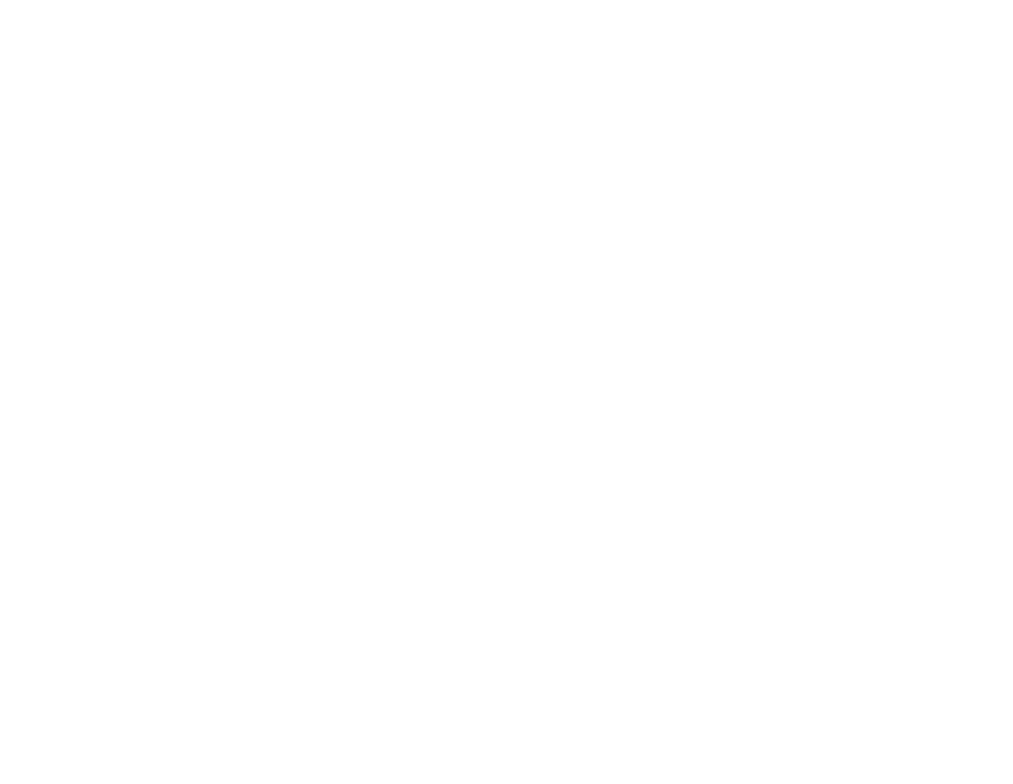
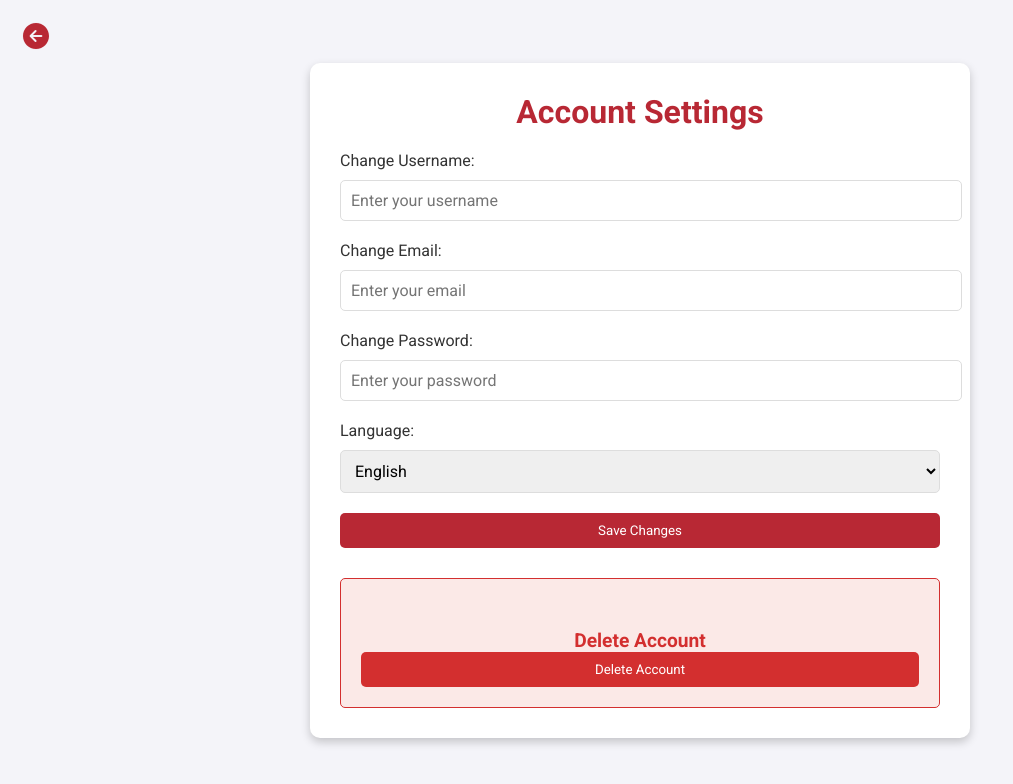
Before and after one commit to LucasVince/MIIM-Music, a plain HTML site: page client/user/user.html in a window 1280 px wide. Shown: the whole page, without its empty margins (0-1013 px from the left). Drawn offline with nearby package versions, Linux system fonts and the light colour scheme.

Commit message:
front-end done

```diff
--- a/client/index/iframes/add instrument/add instrument.css
+++ b/client/index/iframes/add instrument/add instrument.css
@@ -7,3 +7,64 @@
     font-family: 'Roboto', sans-serif;
     user-select: none;
 }
+
+body {
+    font-family: Arial, sans-serif;
+    background-color: #f4f4f9;
+    margin: 0;
+    padding: 0;
+    display: flex;
+    justify-content: center;
+    align-items: center;
+    height: 100vh;
+}
+
+form {
+    background-color: #fff;
+    padding: 20px 30px;
+    border-radius: 10px;
+    box-shadow: 0 4px 10px rgba(0, 0, 0, 0.2);
+    max-width: 400px;
+    width: 100%;
+}
+
+form p {
+    margin: 0;
+    font-size: 1rem;
+    font-weight: bold;
+    color: #333;
+    margin-bottom: 5px;
+}
+
+form input,
+form select {
+    width: calc(100% - 10px);
+    padding: 10px;
+    margin-bottom: 15px;
+    border: 1px solid #ccc;
+    border-radius: 5px;
+    font-size: 1rem;
+    outline: none;
+    transition: all 0.3s ease-in-out;
+}
+
+form input:focus,
+form select:focus {
+    border-color: #007bff;
+    box-shadow: 0 0 5px rgba(0, 123, 255, 0.5);
+}
+
+form button {
+    background-color: #007bff;
+    color: white;
+    border: none;
+    border-radius: 5px;
+    padding: 10px 15px;
+    font-size: 1rem;
+    cursor: pointer;
+    transition: all 0.3s ease-in-out;
+}
+
+form button:hover {
+    background-color: #0056b3;
+}
--- a/client/index/iframes/home/home.css
+++ b/client/index/iframes/home/home.css
@@ -21,33 +21,51 @@
     gap: 20px;
 
     height: 300px;
+    width: 100%;
 
     font-size: 20pt;
 
     color: #B82834;
+    box-shadow: inset 0 -10px 10px rgba(0, 0, 0, 0.25);
+}
+
+body {
+    background-color: #f4f4f9;
+    margin: 0;
+    padding: 0;
+    display: flex;
+    flex-direction: column;
+    align-items: center;
+    gap: 20px;
 }
 
 #statistics {
-    display: flex;
-    flex-direction: column;
-    gap: 20px;
-
-    padding: 20px;
+    background-color: #fff;
+    padding: 20px 30px;
+    border-radius: 10px;
+    box-shadow: 0 4px 10px rgba(0, 0, 0, 0.2);
+    width: 90%;
+    max-width: 600px;
+    color: #333;
+    line-height: 1.6;
 }
 
-#types {
-    text-align: center;
-    padding: 25px;
-
-    background-color: #2F343B;
-    color: white;
-    font-size: 16pt;
-    border-radius: 5px 15px;
+#statistics p {
+    font-size: 1.1rem;
+    margin-bottom: 10px;
 }
 
 #statistics div {
-    display: grid;
-    grid-template-columns: 1fr 1fr;
-    grid-template-rows: 1fr 1fr 1fr;
-    gap: 100px;
+    margin-top: 20px;
+    display: flex;
+    flex-direction: column;
+    gap: 10px;
 }
+
+#statistics div p {
+    display: flex;
+    align-items: center;
+    font-size: 1rem;
+    gap: 10px;
+    color: #555;
+}
--- /dev/null
+++ b/client/index/iframes/inventory/inventory.css
@@ -0,0 +1,114 @@
+@charset "UTF-8";
+@import url('https://fonts.googleapis.com/css2?family=Roboto:ital,wght@0,100;0,300;0,400;0,500;0,700;0,900;1,100;1,300;1,400;1,500;1,700;1,900&display=swap');
+
+* {
+    padding: 0;
+    margin: 0;
+    font-family: 'Roboto', sans-serif;
+    user-select: none;
+}
+
+body {
+    background-color: #f4f4f9;
+    display: flex;
+    flex-direction: column;
+    align-items: center;
+    min-height: 100vh;
+    padding: 20px;
+}
+
+header {
+    display: flex;
+    align-items: center;
+    width: 100%;
+    justify-content: center;
+    margin-bottom: 30px;
+}
+
+#back-btn {
+    color: #B82834;
+    text-decoration: none;
+}
+
+#back-btn ion-icon {
+    font-size: 2rem;
+    cursor: pointer;
+}
+
+h1 {
+    font-size: 1.8rem;
+    color: #B82834;
+    margin-left: 10px;
+}
+
+#inventory-list {
+    width: 100%;
+    max-width: 800px;
+    display: flex;
+    flex-wrap: wrap;
+    gap: 20px;
+    justify-content: center;
+}
+
+.instrumentDiv {
+    background-color: #fff;
+    border: 1px solid #ddd;
+    border-radius: 8px;
+    padding: 15px;
+    width: 100%;
+    max-width: 250px;
+    box-shadow: 0 4px 10px rgba(0, 0, 0, 0.1);
+    display: flex;
+    flex-direction: column;
+    gap: 10px;
+}
+
+.instrumentDiv p {
+    font-size: 1rem;
+    color: #333;
+}
+
+.instrumentDiv .id {
+    font-weight: bold;
+    font-size: 1rem;
+}
+
+.instrumentDiv .modelText {
+    color: #666;
+}
+
+.instrumentDiv .brandText {
+    color: #888;
+}
+
+.deleteInstrumentBtn {
+    background-color: #D32F2F;
+    color: white;
+    border: none;
+    padding: 10px;
+    border-radius: 5px;
+    cursor: pointer;
+    width: 100%;
+}
+
+.deleteInstrumentBtn:hover {
+    background-color: #c62828;
+}
+
+#no-instruments-msg {
+    font-size: 1.2rem;
+    color: #666;
+    text-align: center;
+    display: none;
+}
+
+/* Responsividade */
+@media (max-width: 768px) {
+    .instrumentDiv {
+        max-width: 200px;
+    }
+
+    h1 {
+        font-size: 1.5rem;
+    }
+}
--- a/client/index/iframes/inventory/inventory.html
+++ b/client/index/iframes/inventory/inventory.html
@@ -3,11 +3,19 @@
 <head>
     <meta charset="UTF-8">
     <meta name="viewport" content="width=device-width, initial-scale=1.0">
+    <script type="module" src="https://unpkg.com/ionicons@7.1.0/dist/ionicons/ionicons.esm.js" defer></script>
+    <script nomodule src="https://unpkg.com/ionicons@7.1.0/dist/ionicons/ionicons.js" defer></script>
     <link rel="stylesheet" href="inventory.css">
     <script src="inventory.js" defer></script>
-    <title>Document</title>
+    <title>Inventory</title>
 </head>
 <body>
+    <header>
+        <h1>Inventory</h1>
+    </header>
 
+    <main id="inventory-list">
+        <p id="no-instruments-msg">No instruments found.</p>
+    </main>
 </body>
 </html>
--- /dev/null
+++ b/client/user/user.css
@@ -0,0 +1,127 @@
+@charset "UTF-8";
+@import url('https://fonts.googleapis.com/css2?family=Roboto:ital,wght@0,100;0,300;0,400;0,500;0,700;0,900;1,100;1,300;1,400;1,500;1,700;1,900&display=swap');
+
+* {
+    padding: 0;
+    margin: 0;
+    font-family: 'Roboto', sans-serif;
+    user-select: none;
+}
+
+body {
+    background-color: #f4f4f9;
+    display: flex;
+    justify-content: center;
+    align-items: center;
+    min-height: 100vh;
+}
+
+header {
+    position: absolute;
+    top: 20px;
+    left: 20px;
+    font-size: 2rem;
+}
+
+#back-btn {
+    color: #B82834;
+    text-decoration: none;
+}
+
+#back-btn ion-icon {
+    font-size: 2rem;
+    cursor: pointer;
+}
+
+#account-settings {
+    background-color: #fff;
+    padding: 30px;
+    border-radius: 10px;
+    box-shadow: 0 4px 10px rgba(0, 0, 0, 0.2);
+    width: 80%;
+    max-width: 600px;
+    text-align: center;
+}
+
+h1 {
+    color: #B82834;
+    margin-bottom: 20px;
+}
+
+h2 {
+    color: #D32F2F;
+    margin-top: 30px;
+    font-size: 1.2rem;
+}
+
+.form-group {
+    margin-bottom: 20px;
+    text-align: left;
+}
+
+label {
+    font-size: 1rem;
+    color: #333;
+    margin-bottom: 10px;
+    display: block;
+}
+
+input, select {
+    font-size: 1rem;
+    padding: 10px;
+    border-radius: 5px;
+    border: 1px solid #ddd;
+    width: 100%;
+}
+
+button {
+    background-color: #B82834;
+    color: white;
+    border: none;
+    padding: 10px 20px;
+    border-radius: 5px;
+    cursor: pointer;
+    width: 100%;
+}
+
+button:hover {
+    background-color: #9d1f2e;
+}
+
+.delete-btn {
+    background-color: #D32F2F;
+    color: white;
+    border: none;
+    padding: 10px 20px;
+    border-radius: 5px;
+    cursor: pointer;
+    width: 100%;
+}
+
+.delete-btn:hover {
+    background-color: #c62828;
+}
+
+#delete-account {
+    margin-top: 30px;
+    padding: 20px;
+    background-color: #fbe9e7;
+    border: 1px solid #D32F2F;
+    border-radius: 5px;
+}
+
+#delete-account p {
+    font-size: 0.9rem;
+    color: #333;
+}
+
+/* Responsividade */
+@media (max-width: 768px) {
+    #account-settings {
+        padding: 20px;
+    }
+
+    h1 {
+        font-size: 18pt;
+    }
+}
--- a/client/user/user.html
+++ b/client/user/user.html
@@ -0,0 +1,52 @@
+<!DOCTYPE html>
+<html lang="en">
+<head>
+    <meta charset="UTF-8">
+    <meta name="viewport" content="width=device-width, initial-scale=1.0">
+    <script type="module" src="https://unpkg.com/ionicons@7.1.0/dist/ionicons/ionicons.esm.js" defer></script>
+    <script nomodule src="https://unpkg.com/ionicons@7.1.0/dist/ionicons/ionicons.js" defer></script>
+    <link rel="stylesheet" href="user.css">
+    <script src="user.js" defer></script>
+    <title>Account Settings</title>
+</head>
+<body>
+    <header>
+        <a href="javascript:history.back()" id="back-btn">
+            <ion-icon name="arrow-back-circle"></ion-icon>
+        </a>
+    </header>
+    <main id="account-settings">
+        <h1>Account Settings</h1>
+        <form id="accountForm">
+            <div class="form-group">
+                <label for="usernameInput">Change Username:</label>
+                <input type="text" id="usernameInput" placeholder="Enter your username">
+            </div>
+            <div class="form-group">
+                <label for="emailInput">Change Email:</label>
+                <input type="email" id="emailInput" placeholder="Enter your email">
+            </div>
+            <div class="form-group">
+                <label for="passwordInput">Change Password:</label>
+                <input type="password" id="passwordInput" placeholder="Enter your password">
+            </div>
+            <div class="form-group">
+                <label for="languageSelect">Language:</label>
+                <select id="languageSelect">
+                    <option value="en">English</option>
+                    <option value="pt">Portuguese</option>
+                    <option value="es">Spanish</option>
+                </select>
+            </div>
+            <div class="form-group">
+                <button type="submit">Save Changes</button>
+            </div>
+        </form>
+
+        <div id="delete-account">
+            <h2>Delete Account</h2>
+            <button id="deleteBtn" class="delete-btn">Delete Account</button>
+        </div>
+    </main>
+</body>
+</html>
--- a/server/package.json
+++ b/server/package.json
@@ -1,5 +1,5 @@
 {
-  "name": "giim-music",
+  "name": "miim-music",
   "version": "1.0.0",
   "description": "inventario e gestor de instrumentos musicais",
   "main": "index.js",
```
Also changed, not shown: client/index/iframes/home/home.js (+20 -0 lines), client/index/iframes/inventory/inventory.js (+43 -4 lines), client/index/iframes/settings/settings.css (added, +77 -0 lines), client/index/iframes/settings/settings.html (+27 -0 lines), client/index/index.html (+1 -1 lines), server/modules/express.js (+13 -3 lines), client/index/iframes/settings/settings.js (added), client/user/user.js (added).
